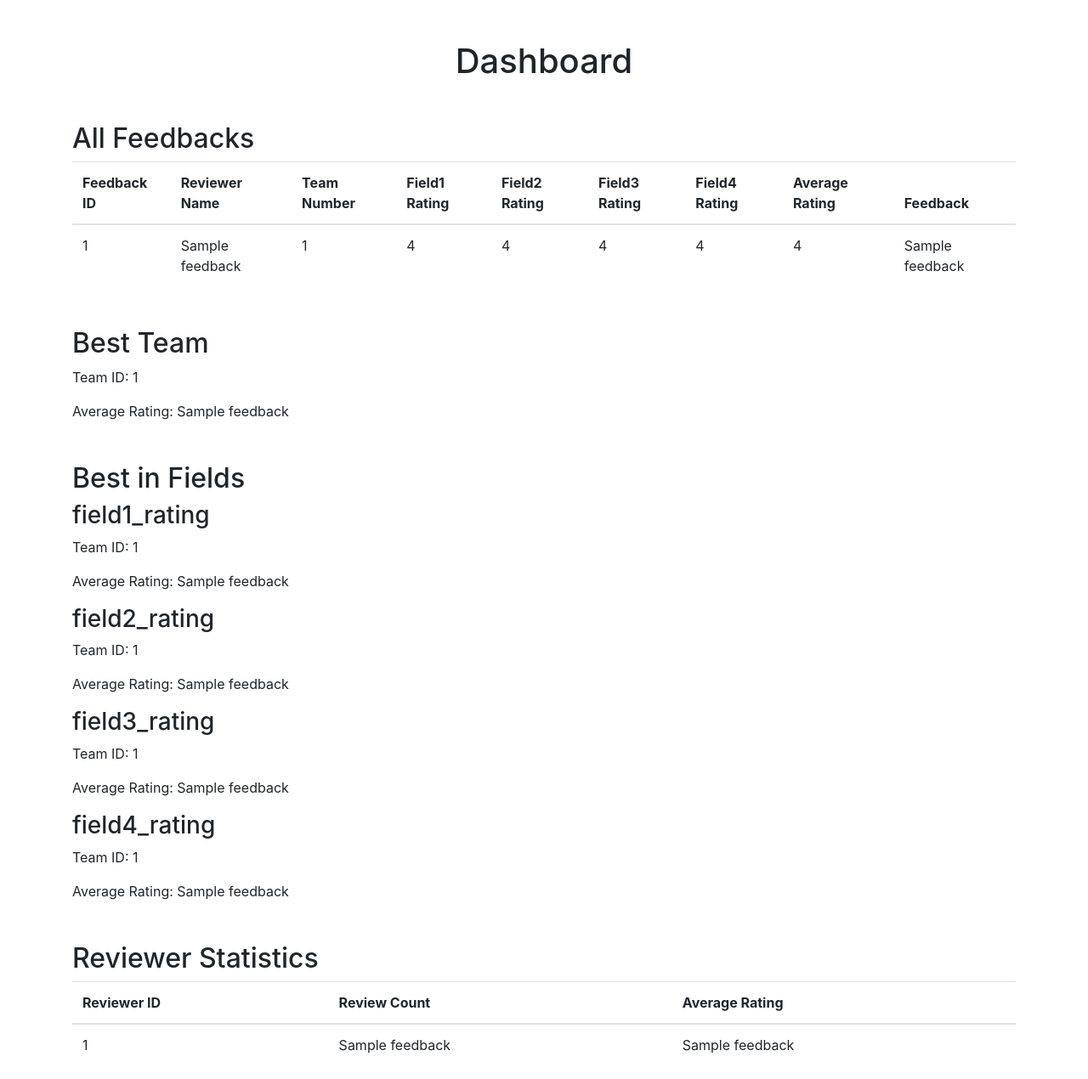
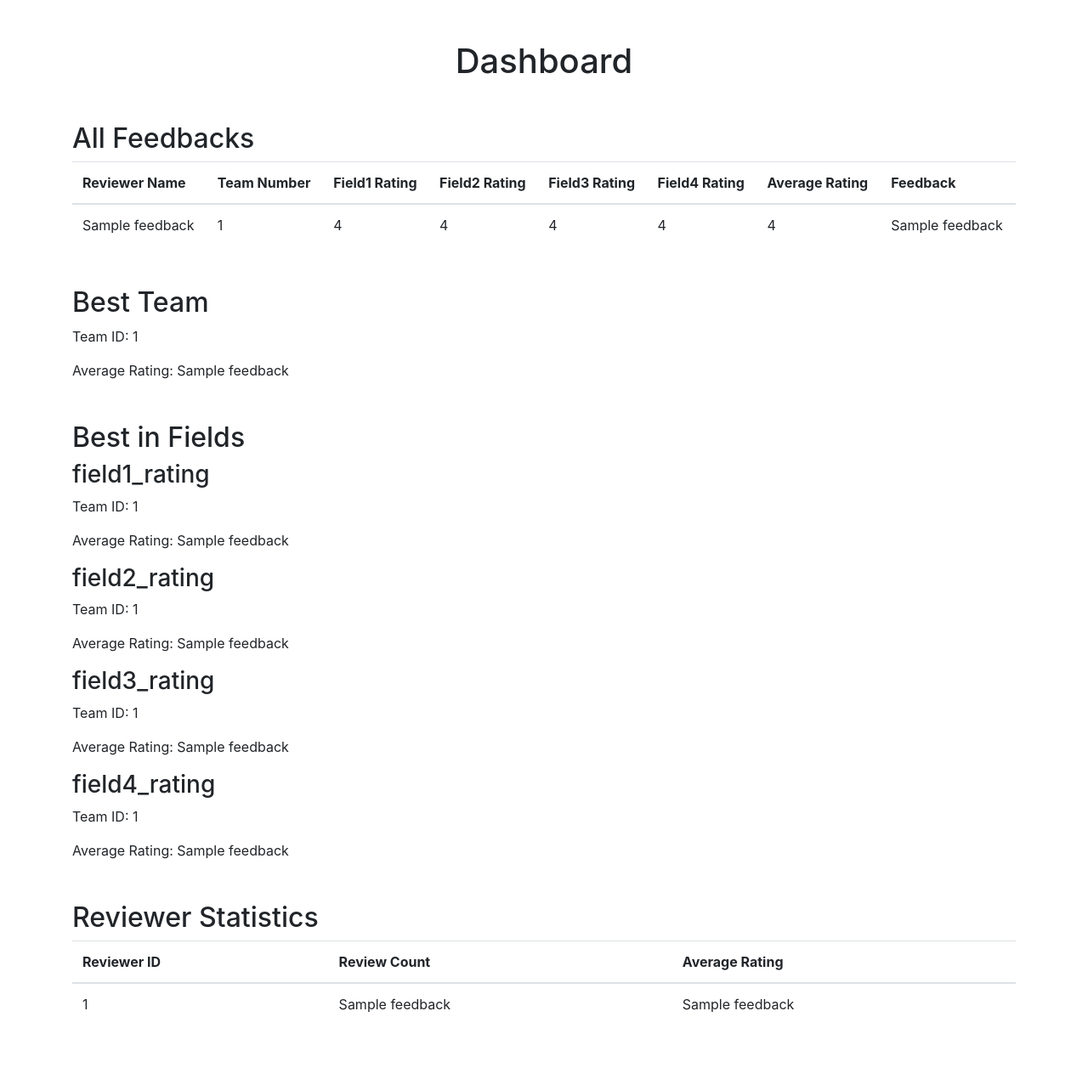
Before and after one commit to nishith-p-shetty/flask-feedback-form, a Flask app: page /dashboard in a window 1280 px wide. Shown: the whole page at 85% size. After the commit the page ends 1192 px from the top, so only its background shows below. Run offline with Flask 2, Linux system fonts and the light colour scheme; a database or web service that is not in the repository returns one stand-in record (values such as "Sample title"); some libraries are stand-ins or nearby versions.

Commit message:
Remove Feedback ID

```diff
--- a/public/templates/dashboard.html
+++ b/public/templates/dashboard.html
@@ -12,7 +12,6 @@
         <table class="table">
             <thead>
                 <tr>
-                    <th>Feedback ID</th>
                     <th>Reviewer Name</th>
                     <th>Team Number</th>
                     <th>Field1 Rating</th>
@@ -26,7 +25,6 @@
             <tbody>
                 {% for row in data %}
                 <tr>
-                    <td>{{ row[0] }}</td>
                     <td>{{ row[1] }}</td>
                     <td>{{ row[2] }}</td>
                     <td>{{ row[3] }}</td>
```
